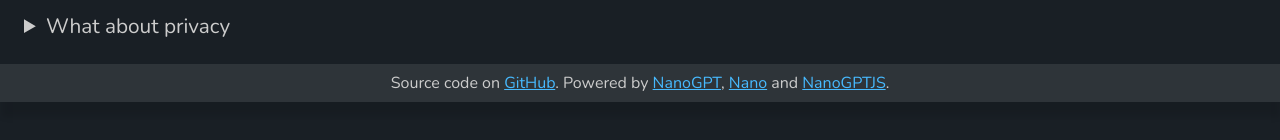
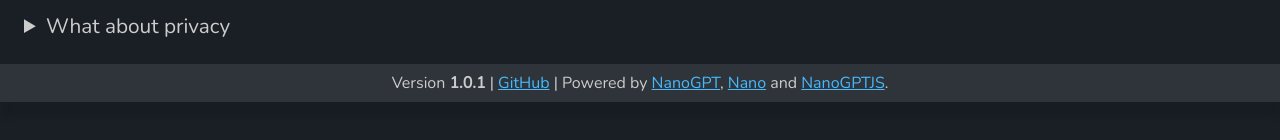
Before and after one commit to kilkelly/multiprompt, a SvelteKit app: page / in a window 1280 px wide. Shown: the part 432-572 px from the top of the page. Built offline with nearby package versions, Linux system fonts and the light colour scheme.

Commit message:
Add Version number

```diff
--- a/package.json
+++ b/package.json
@@ -1,6 +1,6 @@
 {
 	"name": "multiprompt",
-	"version": "1.0.0",
+	"version": "1.0.1",
 	"description": "Send a prompt to multiple LLMs / text models / image models simultaneously",
   "engines": {
     "node": ">=18"
--- a/src/lib/common.js
+++ b/src/lib/common.js
@@ -1,3 +1,4 @@
+export const VERSION = '1.0.1'
 export const MODEL_TYPE_TEXT = 'TEXT'
 export const MODEL_TYPE_IMAGE = 'IMAGE'
 export const DELIMITER = '*|$'
--- a/src/routes/+page.svelte
+++ b/src/routes/+page.svelte
@@ -10,7 +10,8 @@
     import {
         MODEL_TYPE_TEXT,
         MODEL_TYPE_IMAGE,
-        DELIMITER
+        DELIMITER,
+        VERSION
     } from '$lib/common'
     import {
         storeModelType,
@@ -281,7 +282,7 @@
     <header>
         <div id="balance">
             Current Nano balance: <strong>Ӿ{nanoBalance}</strong>&nbsp;&nbsp;
-            <a href="https://nano-gpt.com/wallet" target="_blank" rel="noopener">Top-up balance</a> |
+            <a href="https://nano-gpt.com/balance" target="_blank" rel="noopener">Top-up balance</a> |
             <button id="show-history" class="link underline" on:click={_ => {if (showHistory) {showHistory = false} else {showHistory_()}}} disabled={chatInProgress}>{showHistory ? 'Close' : 'Show'} prompt history</button>
         </div>
     </header>
@@ -434,7 +435,7 @@
     </details>
     <details>
         <summary>How do I use it?</summary>
-        <p>You will need an <a href="https://nano-gpt.com/api" target="_blank" rel="noopener">API key</a> for NanoGPT, a service that enables pay-per-prompt usage of different text and image models. You will need to enter this API key before using MultiPrompt. You will also need to top-up your <a href="https://nano-gpt.com/wallet" target="_blank" rel="noopener">NanoGPT wallet</a> using any of their available payment options.</p>
+        <p>You will need an <a href="https://nano-gpt.com/api" target="_blank" rel="noopener">API key</a> for NanoGPT, a service that enables pay-per-prompt usage of different text and image models. You will need to enter this API key before using MultiPrompt. You will also need to top-up your <a href="https://nano-gpt.com/balance" target="_blank" rel="noopener">NanoGPT wallet</a> using any of their available payment options.</p>
     </details>
     <details>
         <summary>How does it work?</summary>
@@ -452,7 +453,7 @@
 {/if}
 <footer>
     <p>
-        Source code on <a href="https://github.com/kilkelly/multiprompt" target="_blank" rel="noopener">GitHub</a>. Powered by <a href="https://nano-gpt.com/" target="_blank" rel="noopener">NanoGPT</a>, <a href="https://nano.org/" target="_blank" rel="noopener">Nano</a> and <a href="https://github.com/kilkelly/nanogptjs" target="_blank" rel="noopener">NanoGPTJS</a>.
+        Version <span id="version">{VERSION}</span> | <a href="https://github.com/kilkelly/multiprompt" target="_blank" rel="noopener">GitHub</a> | Powered by <a href="https://nano-gpt.com/" target="_blank" rel="noopener">NanoGPT</a>, <a href="https://nano.org/" target="_blank" rel="noopener">Nano</a> and <a href="https://github.com/kilkelly/nanogptjs" target="_blank" rel="noopener">NanoGPTJS</a>.
     </p>
 </footer>
 
@@ -659,6 +660,10 @@
         padding: 1rem 0;
     }
 
+    #version {
+        font-weight: bold;
+    }
+
     @media only screen and (max-width:500px) {
         #splash-screen input {
             width: 200px;
```
